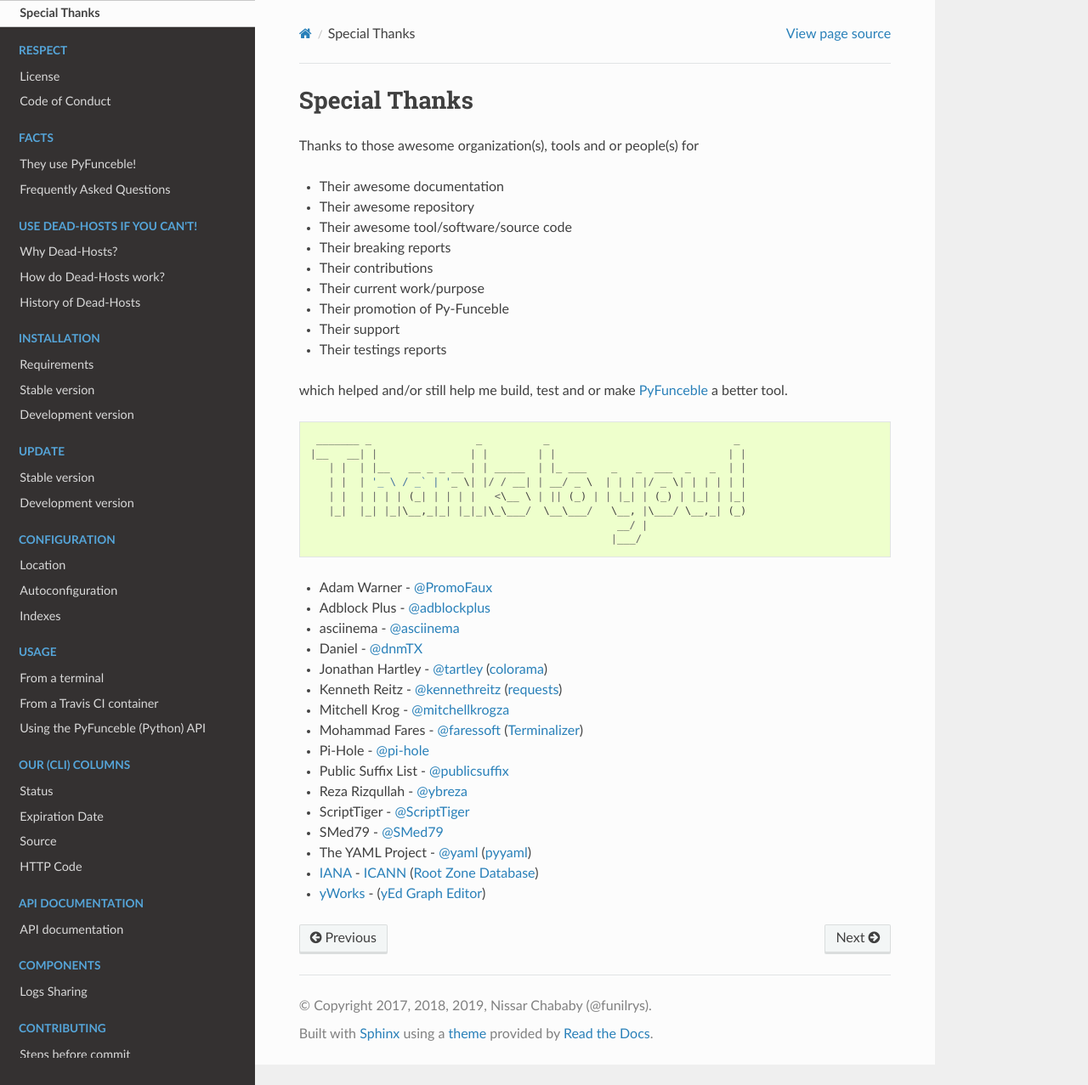
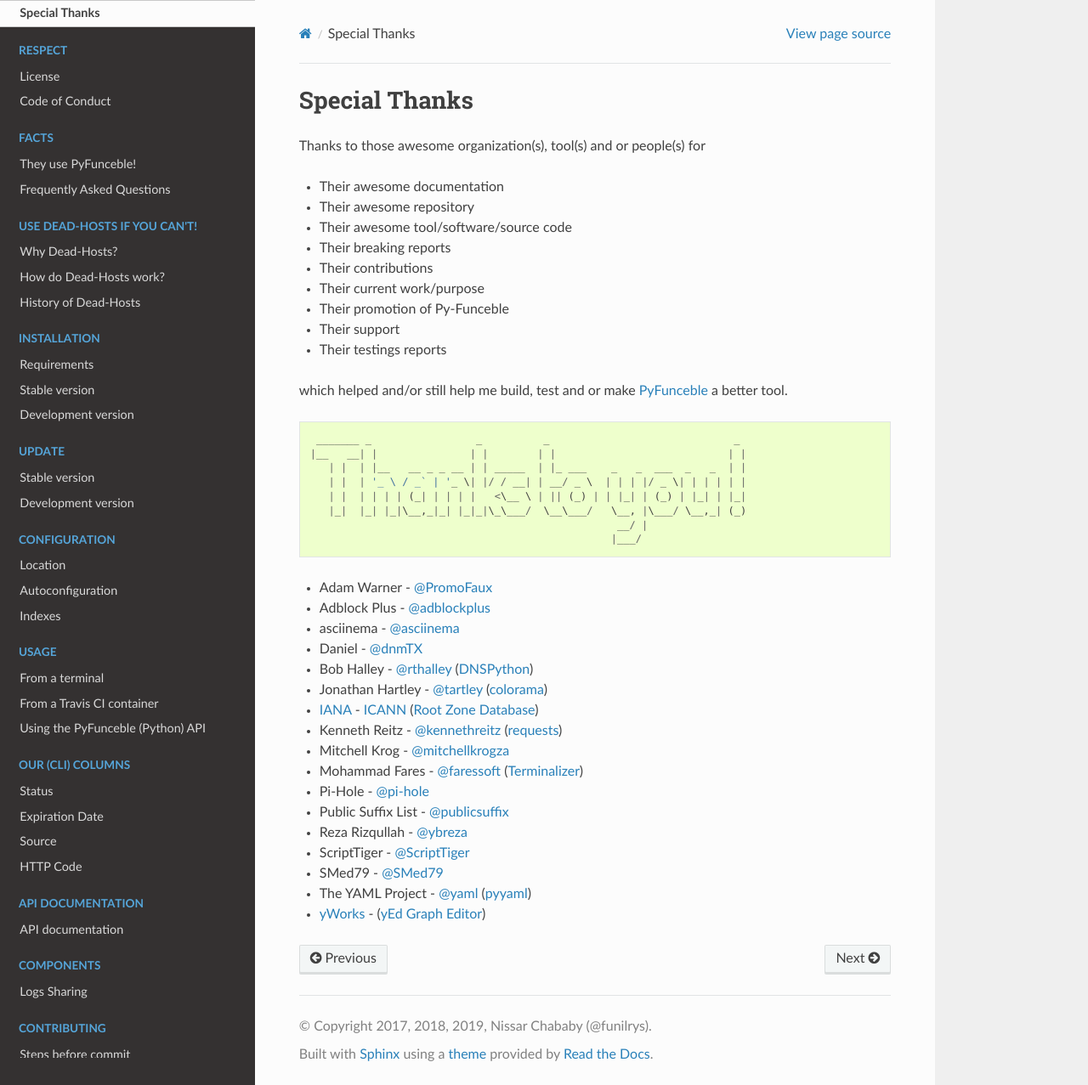
Before and after one commit to PyFunceble/rst-docs, a Sphinx documentation site: the page built from docs/special-thanks.rst, in a window 1280 px wide and 1277 px high. Shown: the whole window at 85% size. Built offline with Sphinx 7.4.7 and the Read the Docs theme 2.0.0, drawn with Linux system fonts in a browser that asks for light colours; pages that are not in the unit, such as notebooks, are missing from menus.

Commit message:
Introduction of dnspython into the special thanks

```diff
--- a/docs/special-thanks.rst
+++ b/docs/special-thanks.rst
@@ -1,7 +1,7 @@
 Special Thanks
 ==============
 
-Thanks to those awesome organization(s), tools and or people(s) for
+Thanks to those awesome organization(s), tool(s) and or people(s) for
 
 *   Their awesome documentation
 *   Their awesome repository
@@ -30,7 +30,9 @@
 -   Adblock Plus - `@adblockplus`_
 -   asciinema - `@asciinema`_
 -   Daniel - `@dnmTX`_
+-   Bob Halley - `@rthalley`_ (`DNSPython`_)
 -   Jonathan Hartley - `@tartley`_ (`colorama`_)
+-   `IANA`_ - `ICANN`_ (`Root Zone Database`_)
 -   Kenneth Reitz - `@kennethreitz`_ (`requests`_)
 -   Mitchell Krog - `@mitchellkrogza`_
 -   Mohammad Fares - `@faressoft`_ (`Terminalizer`_)
@@ -40,11 +42,11 @@
 -   ScriptTiger - `@ScriptTiger`_
 -   SMed79 - `@SMed79`_
 -   The YAML Project - `@yaml`_ (`pyyaml`_)
--   `IANA`_ - `ICANN`_ (`Root Zone Database`_)
 -   `yWorks`_ - (`yEd Graph Editor`_)
 
 
 .. _colorama: https://github.com/tartley/colorama
+.. _DNSPython: https://github.com/rthalley/dnspython
 .. _IANA: https://www.iana.org/
 .. _ICANN: https://www.icann.org/
 .. _PyFunceble: https://github.com/funilrys/PyFunceble
@@ -64,6 +66,7 @@
 .. _@pi-hole: https://github.com/pi-hole/pi-hole
 .. _@PromoFaux: https://github.com/PromoFaux
 .. _@publicsuffix: https://github.com/publicsuffix
+.. _@rthalley: https://github.com/rthalley
 .. _@ScriptTiger: https://github.com/ScriptTiger
 .. _@SMed79: https://github.com/SMed79
 .. _@tartley: https://github.com/tartley
```
